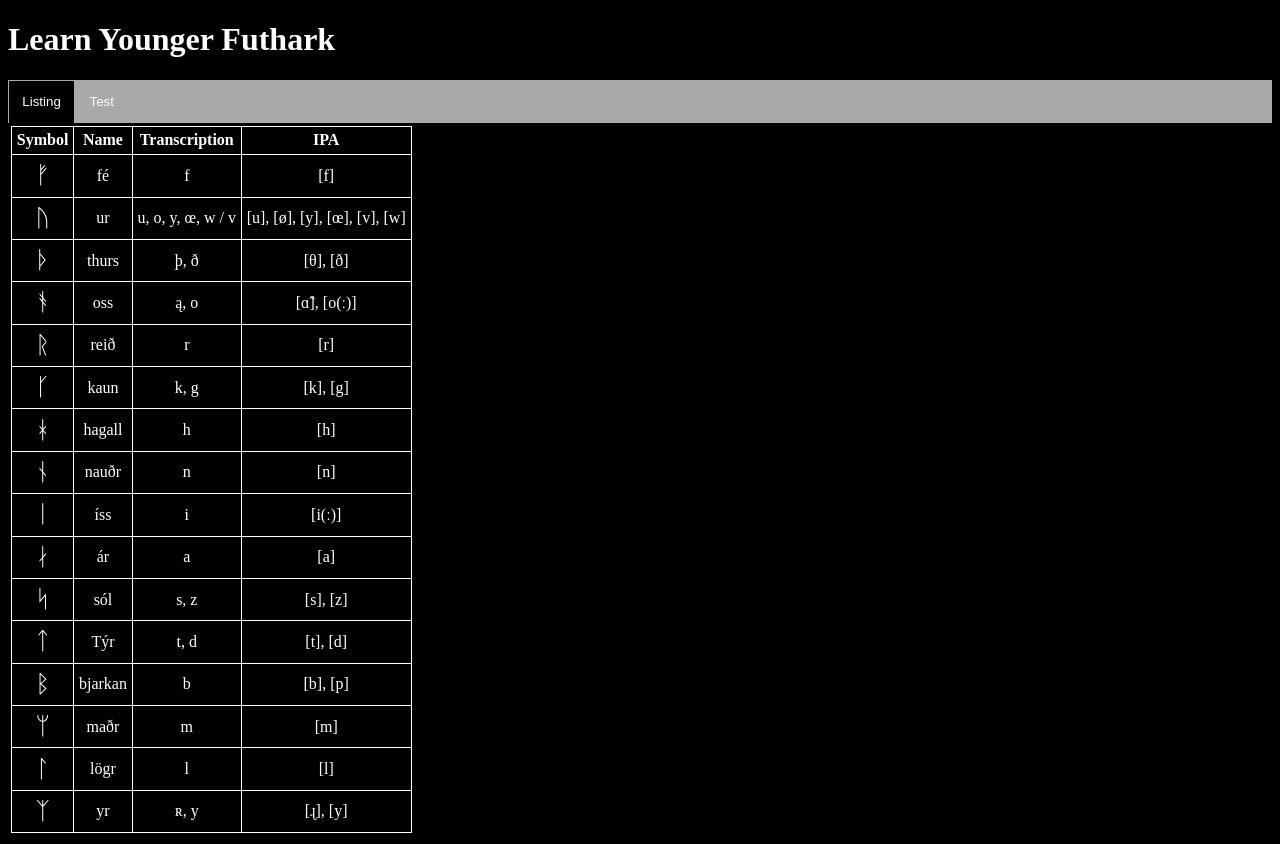
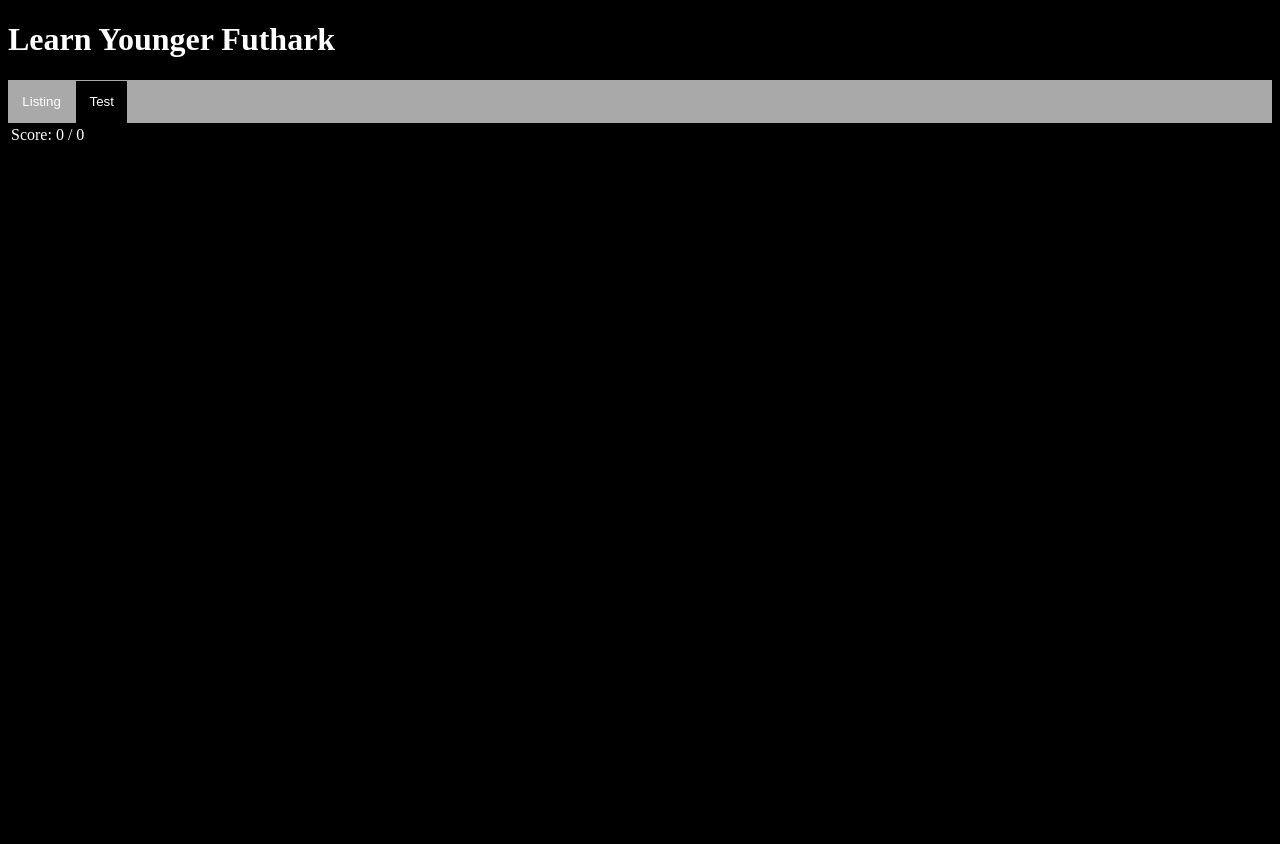
Before and after one commit to jamesrd/script-flashcards, a plain HTML site: page index.html in a window 1280 px wide. After the commit the page ends 800 px from the top, so only its background shows below. Drawn offline with Linux system fonts and the light colour scheme.

Commit message:
Splitting functions into modules

```diff
--- a/index.html
+++ b/index.html
@@ -4,7 +4,7 @@
 <head>
 	<title>Learn</title>
 	<link rel="stylesheet" href="main.css">
-	<script type="text/javascript" src="startup.js"></script>
+	<script type="module" src="startup.js"></script>
 </head>
 
 <body>
--- /dev/null
+++ b/modules/listing.js
@@ -0,0 +1,14 @@
+import * as utilities from "./utilities.js";
+
+export function showContentTable(contentEl, contentItems) {
+	var rdiv = document.createElement("div");
+	rdiv.classList.add("content-table");
+	var tel = document.createElement("table");
+	rdiv.appendChild(tel);
+	tel.appendChild(utilities.createTableRow("th", ["Symbol", "Name", "Transcription", "IPA"]));
+
+	contentItems.forEach(item => {
+		tel.appendChild(utilities.createTableRow("td", [item.symbol, item.name, item.transcription, item.ipa], ["symbol"]));
+	});
+	contentEl.replaceChildren(rdiv);
+}
--- /dev/null
+++ b/modules/quiz.js
@@ -0,0 +1,18 @@
+var testResults = {
+	total: 0,
+	correct: 0
+};
+
+function resetTestResults() {
+	testResults.correct = 0;
+	testResults.total = 0;
+}
+
+export function testSkills(parent, contentItems) {
+	var d = document.createElement("div");
+	var score = document.createElement("div");
+	score.classList.add("score");
+	score.textContent = `Score: ${testResults.correct} / ${testResults.total}`;
+	d.appendChild(score);
+	parent.replaceChildren(d);
+}
--- /dev/null
+++ b/modules/utilities.js
@@ -0,0 +1,13 @@
+export function createTableRow(ctype, cols, classes = []) {
+	var tr = document.createElement("tr");
+	cols.forEach((item, index) => {
+		var c = document.createElement(ctype);
+		c.textContent = item;
+		tr.appendChild(c);
+		var cn = classes[index];
+		if (cn != undefined) {
+			c.classList.add(cn);
+		}
+	})
+	return tr;
+}
--- a/startup.js
+++ b/startup.js
@@ -1,3 +1,6 @@
+import * as listing from "./modules/listing.js";
+import * as quiz from "./modules/quiz.js";
+
 var contentName;
 var contentItems;
 var contentEl;
@@ -5,17 +8,15 @@ var contentEl;
 var navTargets = [
 	{
 		title: "Listing",
-		display: function() { showContentTable() }
+		display: function() { listing.showContentTable(contentEl, contentItems) }
 	},
 	{
 		title: "Test",
-		display: function() { testSkills() }
+		display: function() { quiz.testSkills(contentEl, contentItems) }
 	}
 ]
 
-var selectedNavTarget = 0;
-
-
+var selectedNavTarget = 1;
 
 function initialize() {
 	contentEl = document.getElementById("content");
@@ -80,39 +81,6 @@ async function loadContent(contentPath) {
 		.then(response => response.json())
 }
 
-function showContentTable() {
-	var rdiv = document.createElement("div");
-	rdiv.classList.add("content-table");
-	var tel = document.createElement("table");
-	rdiv.appendChild(tel);
-	tel.appendChild(createTableRow("th", ["Symbol", "Name", "Transcription", "IPA"]));
-
-	contentItems.forEach(item => {
-		tel.appendChild(createTableRow("td", [item.symbol, item.name, item.transcription, item.ipa], ["symbol"]));
-	});
-	contentEl.replaceChildren(rdiv);
-}
-
-function createTableRow(ctype, cols, classes = []) {
-	var tr = document.createElement("tr");
-	cols.forEach((item, index) => {
-		var c = document.createElement(ctype);
-		c.textContent = item;
-		tr.appendChild(c);
-		var cn = classes[index];
-		if (cn != undefined) {
-			c.classList.add(cn);
-		}
-	})
-	return tr;
-}
-
-function testSkills() {
-	var d = document.createElement("div");
-	d.textContent = "coming soon";
-	contentEl.replaceChildren(d);
-}
-
 window.onload = function() {
 	initialize();
 };
```
